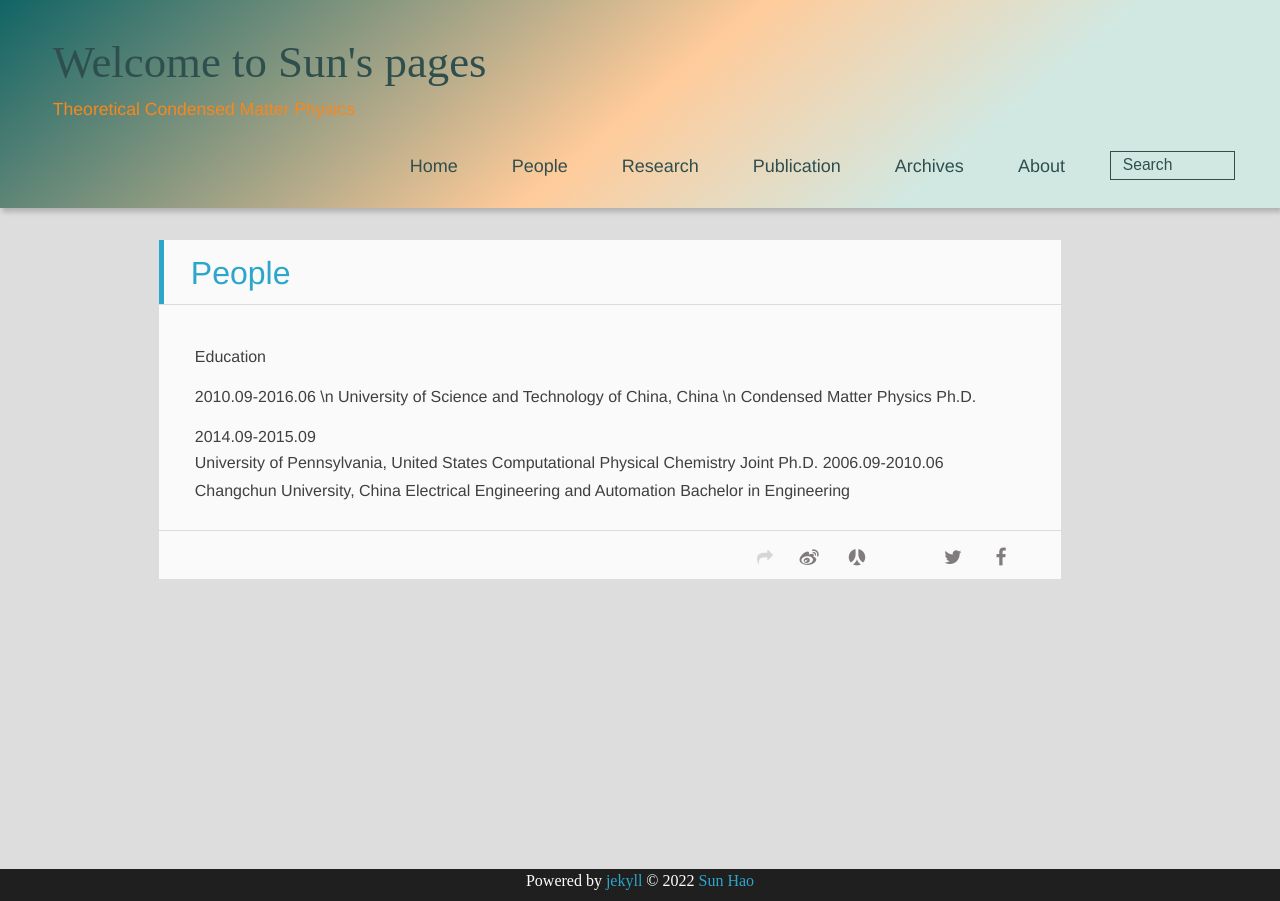
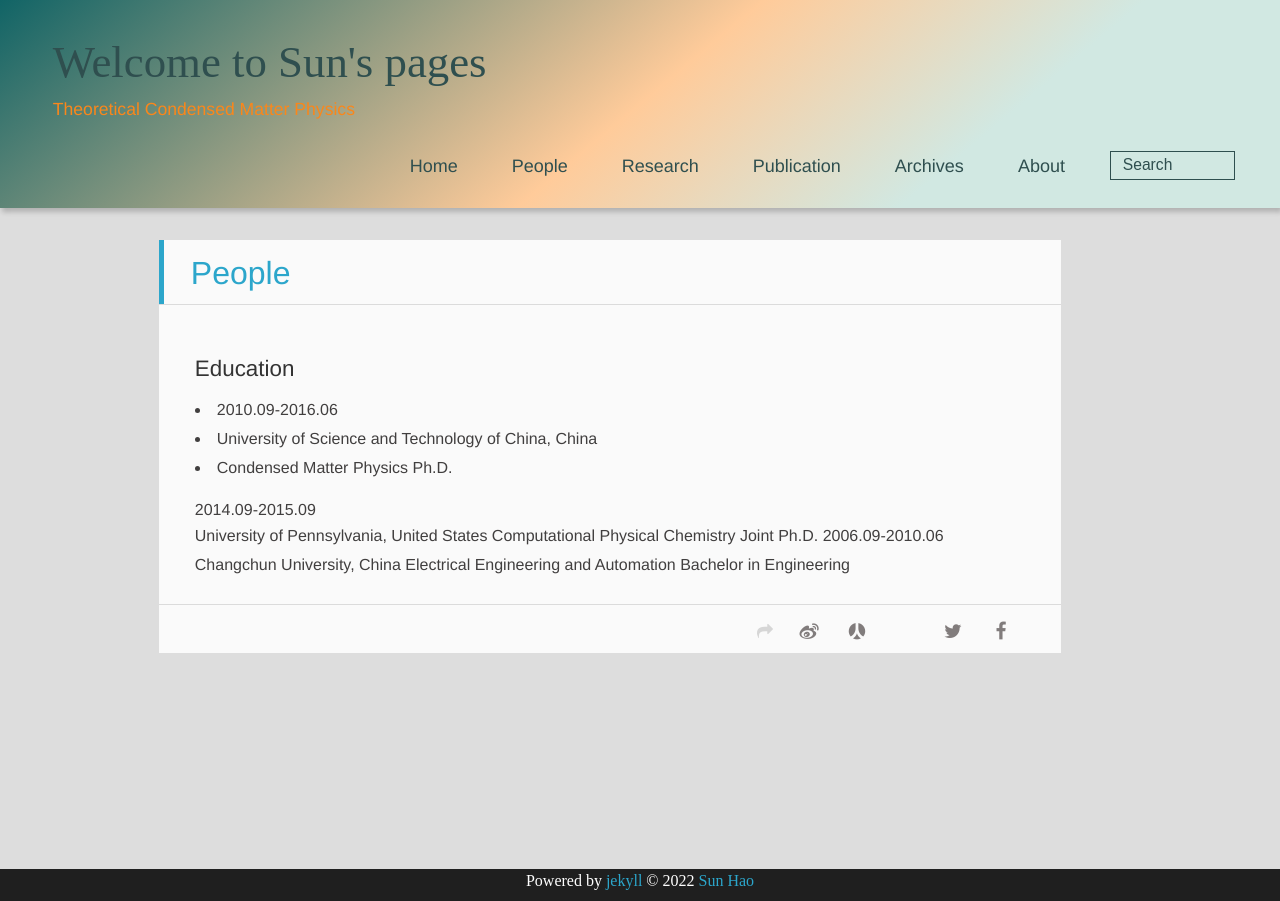
Before and after one commit to sunohao/sunhao_physics, a Jekyll site: the page built from people/index.html, in a window 1280 px wide. Built offline with Jekyll 4.4.1, drawn with Linux system fonts in a browser that asks for light colours; nearby versions of some CDN libraries; some web fonts are replaced.

Commit message:
Update index.html

```diff
--- a/people/index.html
+++ b/people/index.html
@@ -4,11 +4,13 @@ type: page
 title: People
 ---
 
-<p> Education </p>
+<h3> Education </h3>
 
-<p> 2010.09-2016.06 \n
-University of Science and Technology of China, China \n
-Condensed Matter Physics Ph.D.</p>
+<p>
+    <li>2010.09-2016.06 </li>
+    <li>University of Science and Technology of China, China </li>
+    <li>Condensed Matter Physics Ph.D.</li>
+</p>
 
 
 <p> 2014.09-2015.09 </p>
```
